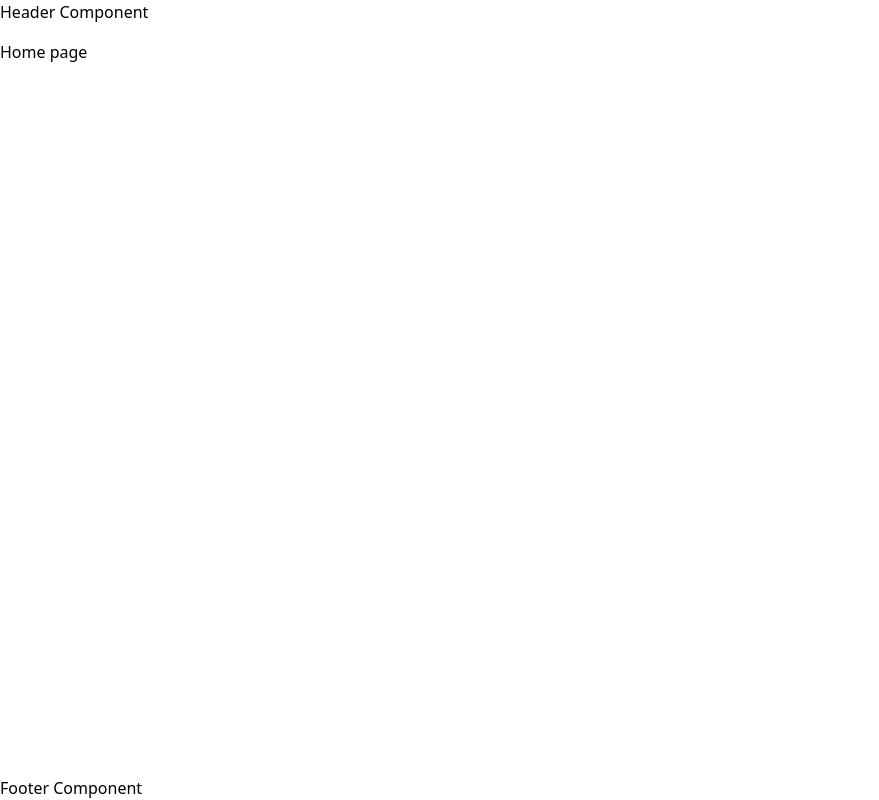
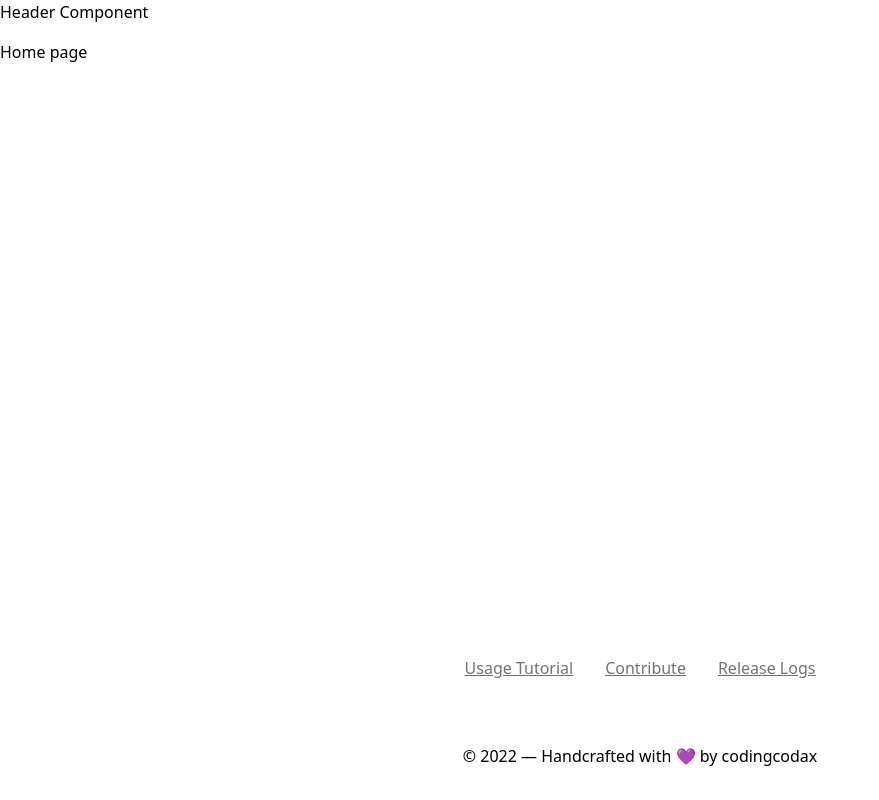
Before and after one commit to codingcodax/weebn, a Next.js app: page / in a window 1280 px wide. Shown: the whole page, without its empty margins (0-879 px from the left). Built offline with nearby package versions, Linux system fonts and the light colour scheme.

Commit message:
feat(layout): setup footer component

```diff
--- a/components/layout/footer/index.tsx
+++ b/components/layout/footer/index.tsx
@@ -1,8 +1,22 @@
+import Link from 'next/link';
+
+import Links from './Links';
+
 const Footer = () => {
   return (
-    <div>
-      <p>Footer Component</p>
-    </div>
+    <footer className='flex flex-col items-center space-y-16 py-4 pb-8'>
+      <Links />
+      <p>
+        &copy; 2022 — Handcrafted with 💜 by{' '}
+        <Link
+          href='https://github.com/codingcodax/'
+          rel='noopener noreferrer'
+          target='_blank'
+        >
+          codingcodax
+        </Link>
+      </p>
+    </footer>
   );
 };
 
```
